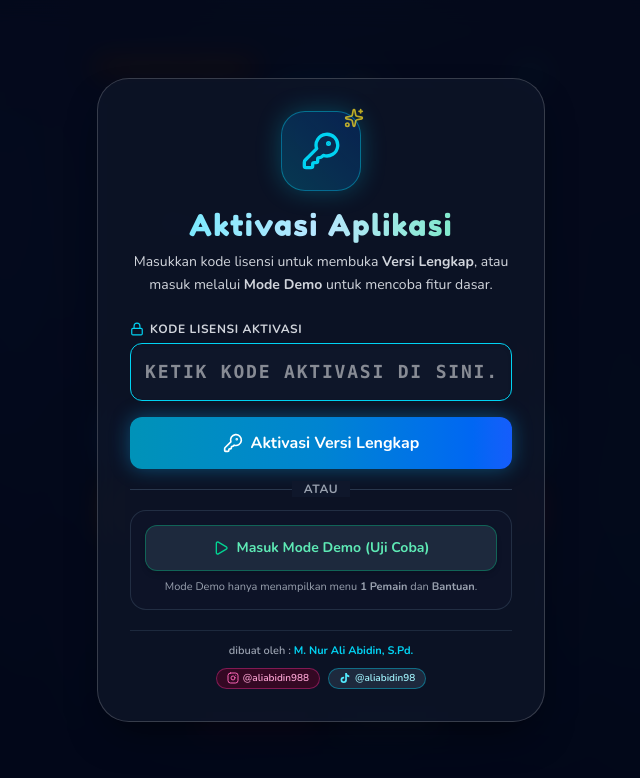
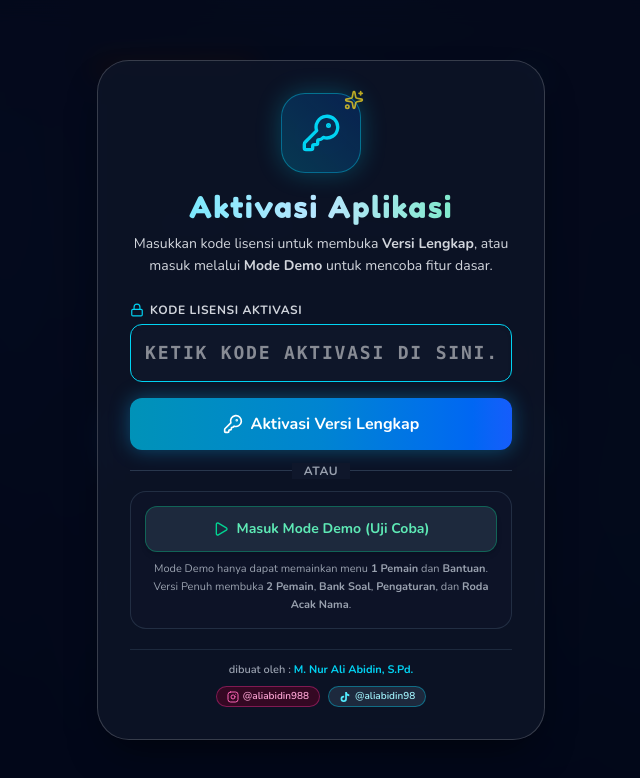
Before and after one commit to aliabidin98/game-ar-gerak-kepala, a React (Vite) app: page / in a window 1280 px wide. Shown: the top 778 px of the page, without its empty margins (319-959 px from the left). Built offline with nearby package versions, Linux system fonts and the light colour scheme.

Commit message:
feat(auth): restrict Random Picker to full version
Add full-version validation to the Random Picker feature and update the activation modal description to reflect current feature availability.

```diff
--- a/src/App.tsx
+++ b/src/App.tsx
@@ -211,11 +211,17 @@ export default function App() {
           }}
           onOpenHelp={() => setScreen('help')}
           onOpenActivation={() => setShowActivationModal(true)}
-          onOpenRandomPicker={() => setScreen('wheel')}
+          onOpenRandomPicker={() => {
+            if (!isFullVersion) {
+              setShowActivationModal(true);
+              return;
+            }
+            setScreen('wheel');
+          }}
         />
       )}
 
-      {screen === 'wheel' && (
+      {screen === 'wheel' && isFullVersion && (
         <RandomPickerScreen
           soundEnabled={settings.soundEnabled}
           onToggleSound={toggleSound}
--- a/src/components/ActivationModal.tsx
+++ b/src/components/ActivationModal.tsx
@@ -155,8 +155,8 @@ export const ActivationModal: React.FC<ActivationModalProps> = ({
             <Play className="w-4 h-4 text-emerald-400" />
             <span>Masuk Mode Demo (Uji Coba)</span>
           </button>
-          <p className="text-[11px] text-gray-400 mt-2">
-            Mode Demo hanya menampilkan menu <b>1 Pemain</b> dan <b>Bantuan</b>.
+          <p className="text-[11px] text-gray-400 mt-2 leading-relaxed">
+            Mode Demo hanya dapat memainkan menu <b>1 Pemain</b> dan <b>Bantuan</b>. Versi Penuh membuka <b>2 Pemain</b>, <b>Bank Soal</b>, <b>Pengaturan</b>, dan <b>Roda Acak Nama</b>.
           </p>
         </div>
 
--- a/src/components/MenuScreen.tsx
+++ b/src/components/MenuScreen.tsx
@@ -145,7 +145,8 @@ export const MenuScreen: React.FC<MenuScreenProps> = ({
           </button>
         )}
 
-        {/* Pilih Nama Acak (Roda Putar) */}
+        {/* Pilih Nama Acak (Roda Putar) - Khusus Versi Penuh */}
+        {isFullVersion ? (
           <button
             onClick={() => {
               soundManager.playClick();
@@ -156,6 +157,25 @@ export const MenuScreen: React.FC<MenuScreenProps> = ({
             <Disc3 className="w-6 h-6 text-yellow-300 group-hover:rotate-180 transition-transform duration-500 shrink-0" />
             <span>Pilih Nama Acak (Roda Putar)</span>
           </button>
+        ) : (
+          <button
+            onClick={() => {
+              soundManager.playClick();
+              onOpenRandomPicker();
+            }}
+            className="w-full py-3.5 px-5 bg-slate-900/80 hover:bg-slate-800/90 rounded-2xl font-bold text-sm md:text-base transition-all border border-amber-500/30 hover:border-amber-400/60 flex items-center justify-between gap-3 text-gray-300 cursor-pointer group hover:scale-[1.01]"
+            title="Terkunci: Khusus Versi Penuh. Klik untuk aktivasi lisensi."
+          >
+            <div className="flex items-center gap-2.5">
+              <Disc3 className="w-5 h-5 text-amber-400/80 group-hover:rotate-90 transition-transform shrink-0" />
+              <span>Pilih Nama Acak (Roda Putar)</span>
+            </div>
+            <span className="flex items-center gap-1.5 text-xs bg-amber-500/20 text-amber-300 border border-amber-500/40 px-2.5 py-1 rounded-full font-extrabold shrink-0">
+              <Lock className="w-3.5 h-3.5 text-amber-400" />
+              <span>Versi Penuh</span>
+            </span>
+          </button>
+        )}
       </div>
 
       {/* Secondary Menu Buttons */}
```
Lines whose indentation alone changed are shown as unchanged.
